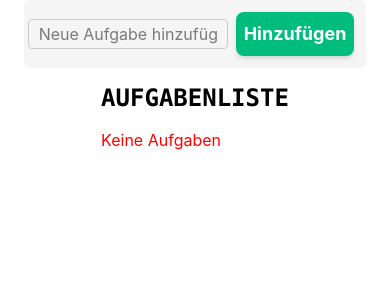
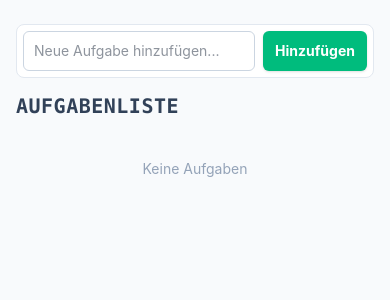
Before and after one commit to jakobsiebenhuetter/React---Todo-App, a React (Vite) app: page / in a window 390 px wide. Shown: the top 300 px of the page. Built offline with nearby package versions, Linux system fonts and the light colour scheme.

Commit message:
add: tailwindcss for better and responsive styling

```diff
--- a/src/App.css
+++ b/src/App.css
@@ -5,5 +5,8 @@
 }
 
 #no-tasks {
-    color: red;
+    color: #94a3b8;
+    text-align: center;
+    padding: 24px 0;
+    font-size: 0.875rem;
 }
--- a/src/App.tsx
+++ b/src/App.tsx
@@ -150,7 +150,7 @@ export default function App() {
   return (
     <>
       {/* <Header /> */}
-      <main className="hero">
+      <main className="hero w-full max-w-2xl mx-auto px-4 py-6 sm:px-6">
         <AddTask addTask={addTask}/>
         <TaskList>
         {haveTasks() ? tasks.map((item) =>
@@ -166,17 +166,17 @@ export default function App() {
       </TaskList>
       {dropdownState.isOpen && <DropDown items={[
         {
-          id:'1',
+          id:'prio-high',
           label: 'Priorität hoch',
           onClick: () => {console.log(dropdownState.taskId)}
         },
         {
-          id:'1',
+          id:'prio-mid',
           label: 'Priorität mittel',
           onClick: () => {console.log(dropdownState.taskId)}
         },
         {
-          id:'1',
+          id:'prio-low',
           label: 'Priorität niedrig',
           onClick: () => {console.log(dropdownState.taskId)}
         }
--- a/src/components/AddTask.css
+++ b/src/components/AddTask.css
@@ -1,19 +1,17 @@
 #add-task {
-    background-color: #f5f5f5;
-    /* width: 300px; */
-    border-radius: 6px;
-    padding: 4px;
-    display: inline-flex;
+    width: 100%;
+    background-color: #ffffff;
+    border: 1px solid #e2e8f0;
+    border-radius: 8px;
+    padding: 6px;
+    display: flex;
     flex-direction: row;
-    justify-content: space-between;
     align-items: center;
-
 }
 
-/* #add-task button {
-    width: 40px;
-    height: 40px;
-    border: 1px solid #ccc;
-    border-radius: 50%;
-    background-color: #2cb545;
-} */
+/* Lag vorher in TaskList.css mit width: 200px -- waechst jetzt mit dem Viewport.
+   min-width: 0 ist noetig, damit das Input in einem Flex-Container schrumpfen darf. */
+#add-task input {
+    flex: 1 1 auto;
+    min-width: 0;
+}
--- a/src/components/AddTask.tsx
+++ b/src/components/AddTask.tsx
@@ -31,10 +31,10 @@ export default function AddTask({addTask}) {
     }
 
     return (
-        <div id="add-task">
-            <input type="text" placeholder="Neue Aufgabe hinzufügen..." value={value} onChange={setTask} onKeyDown={handleKeyDown}/>
+        <div id="add-task" className="gap-2">
+            <input type="text" className="text-sm sm:text-base" placeholder="Neue Aufgabe hinzufügen..." value={value} onChange={setTask} onKeyDown={handleKeyDown}/>
             {/* <button onClick={addNewTask}>+</button> */}
-            <Button variant="primary" className='text-lg rounded-lg font-bold shadow-md m-2 p-2' onClick={addNewTask}>
+            <Button variant="primary" className='shrink-0 whitespace-nowrap min-h-10 px-3 text-sm sm:text-base rounded-md font-bold shadow-sm' onClick={addNewTask}>
                 Hinzufügen
             </Button>
         </div>
--- a/src/components/Task.css
+++ b/src/components/Task.css
@@ -1,21 +1,13 @@
 .task {
-    border: 4px solid transparent;
-    border-radius: 4px;
-    margin: 14px 0;
-    /* background-color: #f0f0f0; */
-    background-color: #7ab2ff;
+    width: 100%;
+    margin: 10px 0;
+    background-color: #ffffff;
+    border: 1px solid #e2e8f0;
+    border-radius: 8px;
     display: flex;
-    flex-direction: row;
-    /* padding: 6px; */
-    height: 130px;
-    width: 560px;
 }
 
+/* Nur die Randfarbe wechselt -- so gibt es beim Hover keinen Layout-Sprung. */
 .task:hover {
-    /* border: 1px solid #e0e0e0; */
-        border: 4px solid #3e50db;
+    border-color: #cbd5e1;
 }
-
-/* #task:active {
-    background-color: #d0d0d0;
-} */
--- a/src/components/TaskItem.css
+++ b/src/components/TaskItem.css
@@ -1,55 +1,33 @@
 
+/* Breite und flex-direction stehen absichtlich NICHT hier, sondern als
+   Tailwind-Utilities im JSX -- sie muessen pro Breakpoint wechseln und ein
+   ID-Selektor wuerde jede Tailwind-Klasse ueberstimmen. */
 #task-item {
-    /* margin: 6px; */
-    padding: 6px;
-    width: 600px;
-    border-radius: 6px;
-    max-height: 200px;
-    display: flex;
-    align-items: center;
-    justify-content: space-between;
-    flex-direction: row;
-    background-color: #7ab2ff;
-}
-#task-item .task-header {
+    position: relative;
     width: 100%;
     display: flex;
-    justify-content: end;
-    margin-bottom: 5px;
-}
-
-#task-item .task-header button {
-    border: none;
-    position: relative;
-    border-radius: 2px;
-    display: flex;
-    align-items: center;
-    justify-content: center;
-}
-
-#task-item .task-header button span {
-    display: flex;
-    justify-content: center;
-    align-items: center;
+    padding: 8px;
+    /* Rechte Spalte fuer den absolut positionierten ⋯-Trigger reservieren,
+       damit er in keinem Modus mit Delete/Update kollidiert. */
+    padding-right: 44px;
+    min-height: 56px;
 }
 
 #task-item .task-item-header {
     display: flex;
-    flex-direction: row;
     align-items: center;
-    margin: 4px;
+    padding-top: 1px;
 }
 
-#task-item .task-hero {
+#task-item .task-header {
     display: flex;
-
 }
 
 #task-item .text-container {
     display: flex;
     align-items: center;
     justify-content: start;
-    padding: 4px;
+    padding: 4px 0;
 }
 
 #task-item .text-container p {
@@ -62,41 +40,7 @@
     overflow: hidden;
 }
 
-#task-item .btn-wrapper {
-    margin-left: 12px;
-    display: flex;
-    flex-direction: column;
-    gap: 25px;
-}
-
-#task-item .confirm-btn {
-    width: 60px;
-    height: 30px;
-    border: 1px solid #ccc;
-    border-radius: 4px;
-    background-color: #3ae259;
-}
-
-#task-item .confirm-btn:hover {
-    background-color: #2ecc71;
-    cursor: pointer;
-}
-
-#task-item .delete-btn {
-    width: 60px;
-    height: 30px;
-    border: 1px solid #ccc;
-    border-radius: 4px;
-    background-color: #e23a3a;
-}
-
-#task-item .delete-btn:hover {
-    background-color: #c0392b;
-    cursor: pointer;
-}
-
 .btn-d-s {
     display: flex;
-    justify-content: center;
     align-items: center;
 }
--- a/src/components/TaskList.css
+++ b/src/components/TaskList.css
@@ -1,4 +1,5 @@
 #task-list {
+    width: 100%;
     padding: 0;
     display: flex;
     flex-direction: column;
@@ -6,38 +7,9 @@
     align-items: center;
 }
 
-#task-list .title {
-    padding: 6px;
+#task-list ul {
+    width: 100%;
+    list-style: none;
+    margin: 0;
+    padding: 14px 0;
 }
-
-
-#add-task input {
-    width: 200px;
-    height: 30px;
-    padding: 0 10px;
-    border: 1px solid #ccc;
-    border-radius: 4px;
-}
-
-
-
-#add-task button:hover {
-    background-color: #209651;
-    cursor: pointer;
-}
-
-#task-list #add-task {
-    display: flex;
-    flex-direction: row;
-    justify-content: center;
-    align-items: center;
-    gap: 10px;
-}
-
-
-
-#task-list ul{
-   list-style: none;
-   margin: 0;
-   padding: 14px 0;
-}
--- a/src/components/TaskList.tsx
+++ b/src/components/TaskList.tsx
@@ -5,8 +5,8 @@ export default function TaskList({children}) {
 
     return(
         <div id="task-list">
-            <div>
-                <h2 className='font-mono font-bold text-2xl mt-3.5 uppercase'>Aufgabenliste</h2>
+            <div className='w-full'>
+                <h2 className='font-mono font-bold text-xl sm:text-2xl mt-3.5 uppercase tracking-wide text-slate-700'>Aufgabenliste</h2>
                 <ul>
                     {children}
                 </ul>
--- a/src/components/UpdateTask.css
+++ b/src/components/UpdateTask.css
@@ -1,36 +1,21 @@
+/* flex-direction bleibt dem JSX ueberlassen (flex-col sm:flex-row). */
 #update-task {
+    width: 100%;
+    padding: 8px;
     display: flex;
-    flex-direction: row;
-    align-items: center;
-    background-color: #7ab2ff;
+    background-color: #ffffff;
 }
 
 #update-task .input-container {
-    margin-left: 6px;
-    width: 355px;
+    flex: 1 1 auto;
+    min-width: 0;
 }
 
 #update-task .input-container input {
-    width: 90%;
+    width: 100%;
 }
 
 #update-task .btn-container {
     display: flex;
     flex-direction: row;
-    gap: 10px;
-    margin-right: 6px;
 }
-
-#update-task button {
-    /* min-width: 50px;
-    height: 30px;
-    padding: 0 10px;
-    border: 1px solid #ccc;
-    border-radius: 4px;
-    background-color: #3ae259; */
-}
-
-#update-task button:hover {
-    /* background-color: #2ecc71;
-    cursor: pointer; */
-}
--- a/src/components/UpdateTask.tsx
+++ b/src/components/UpdateTask.tsx
@@ -26,15 +26,15 @@ export default function UpdateTaskItem({update, onCancel, task}: IUpdateTaskProp
 
 
     return(
-        <div id="update-task">
+        <div id="update-task" className='flex-col sm:flex-row sm:items-center gap-2'>
             <div className='input-container'>
-                <input type="text" placeholder="Neue Aufgabe hinzufügen..." value={newText} onChange={handleChange} onKeyDown={onEnter}/>
+                <input type="text" className="text-sm sm:text-base" placeholder="Neue Aufgabe hinzufügen..." value={newText} onChange={handleChange} onKeyDown={onEnter}/>
             </div>
-            <div className='btn-container'>
-                <Button onClick={() => update(task.id, newText)} variant='primary' animation="scale" className="text-lg rounded-lg font-bold shadow-md m-2 w-[40px] h-[40px] ">
+            <div className='btn-container w-full justify-end gap-2 sm:w-auto'>
+                <Button onClick={() => update(task.id, newText)} variant='primary' animation="scale" className="w-10 h-10 shrink-0 text-lg rounded-md font-bold shadow-sm">
                         +
                 </Button>
-                <Button onClick={() => onCancel(task.id)} variant='secondary' animation="scale" className="font-bold p-[6px] m-2 h-[40px] rounded">
+                <Button onClick={() => onCancel(task.id)} variant='secondary' animation="scale" className="h-10 px-3 shrink-0 whitespace-nowrap text-sm sm:text-base font-bold rounded-md">
                     Abbrechen
                 </Button>
 
--- a/src/index.css
+++ b/src/index.css
@@ -2,4 +2,21 @@
 
 body {
     min-height: 100vh;
+    background-color: #f8fafc;
+    color: #1e293b;
 }
+
+/* Gemeinsame Basis fuer alle Textfelder. Vorher war nur das Input in AddTask
+   gestyled (ueber #add-task input) -- das in UpdateTask blieb ungestyled. */
+input[type="text"] {
+    min-height: 40px;
+    padding: 0 10px;
+    background-color: #ffffff;
+    border: 1px solid #cbd5e1;
+    border-radius: 6px;
+}
+
+input[type="text"]:focus {
+    outline: 2px solid #10b981;
+    outline-offset: -1px;
+}
```
Also changed, not shown: src/components/TaskItem.tsx (+20 -17 lines).
